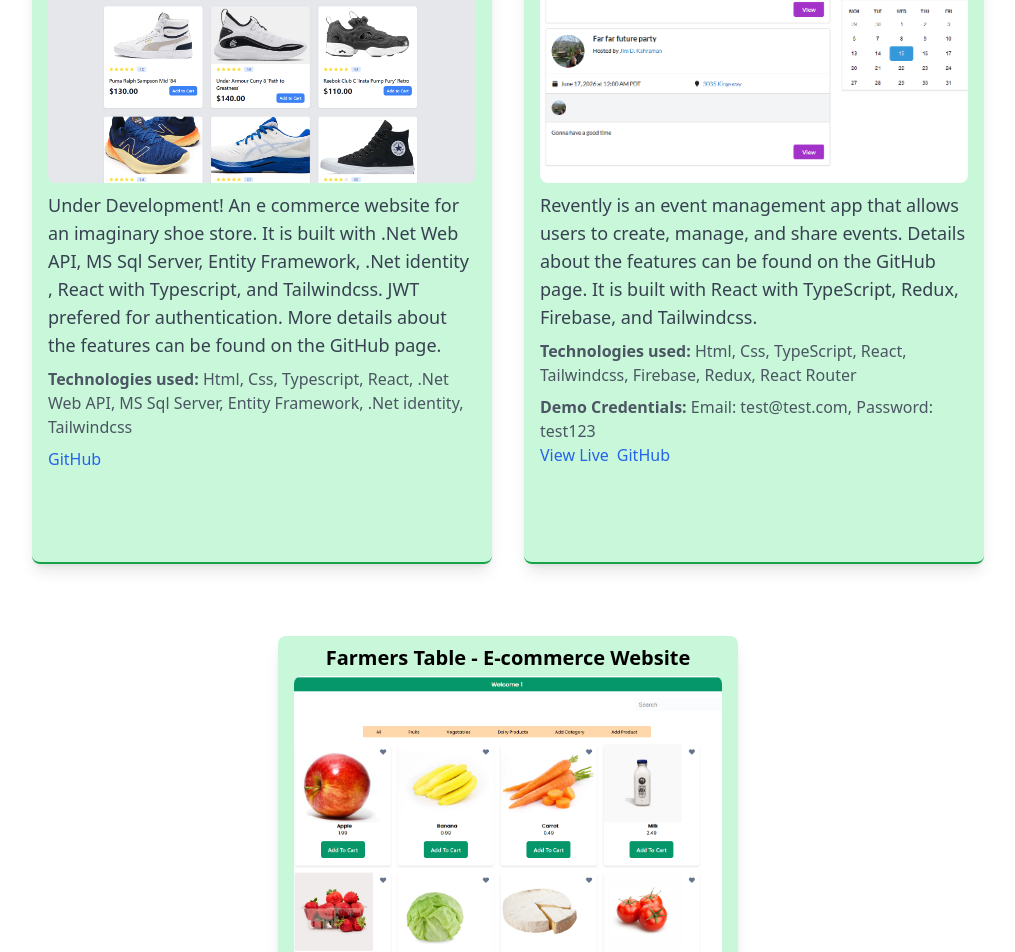
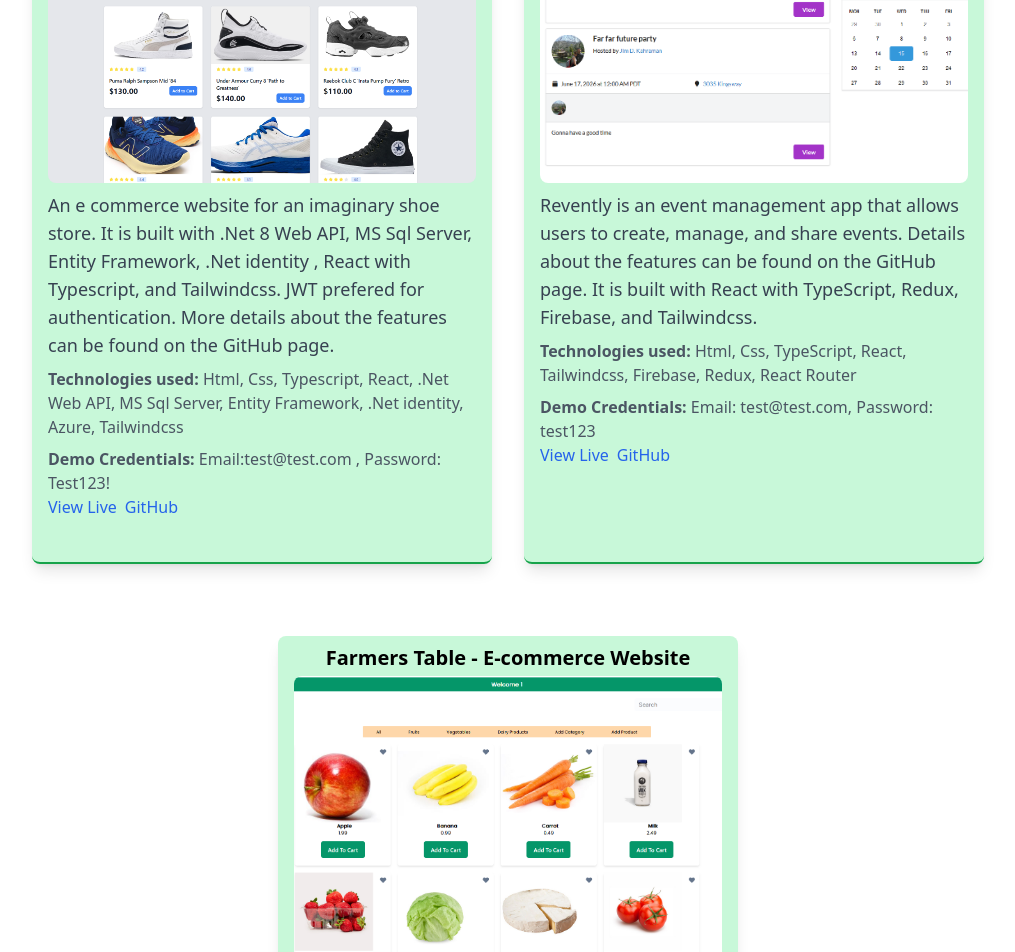
Before and after one commit to gorthar/genelbirisim, a React (Vite) app: page / in a window 1280 px wide. Shown: the part 2052-3004 px from the top of the page, without its empty margins (132-1147 px from the left). Built offline with nearby package versions, Linux system fonts and the light colour scheme.

Commit message:
chore: Update email address in Contact component, lowered bg image size, updated ecom connection

```diff
--- a/src/page-structure/Hero/Hero.jsx
+++ b/src/page-structure/Hero/Hero.jsx
@@ -1,5 +1,6 @@
 /* eslint-disable react/no-unescaped-entities */
 import Background from "../../assets/bg3.png";
+
 import resume from "../../assets/resume-DK.pdf";
 
 const Hero = () => {
--- a/src/page-structure/Info/Contact.jsx
+++ b/src/page-structure/Info/Contact.jsx
@@ -84,7 +84,11 @@ function Contact() {
           transition={{ duration: 0.5, delay: 1.6 }}
           className="flex flex-col items-center"
         >
-          <a href="mailto:dkahraman08@gmail.com">
+          <a
+            href="mailto:dkahraman08@gmail.com"
+            target="_blank"
+            rel="noreferrer"
+          >
             <img src={gmail} alt="mail" className="w-32" />
           </a>
         </motion.div>
--- a/src/page-structure/Projects/Portfolio.jsx
+++ b/src/page-structure/Projects/Portfolio.jsx
@@ -9,11 +9,13 @@ const Portfolio = () => {
       id: 1,
       title: "Footwear - E-commerce Website",
       description:
-        "Under Development! An e commerce website for an imaginary shoe store. It is built with .Net Web API, MS Sql Server, Entity Framework, .Net identity , React with Typescript, and Tailwindcss. JWT prefered for authentication. More details about the features can be found on the GitHub page.",
+        "An e commerce website for an imaginary shoe store. It is built with .Net 8 Web API, MS Sql Server, Entity Framework, .Net identity , React with Typescript, and Tailwindcss. JWT prefered for authentication. More details about the features can be found on the GitHub page.",
       technologies:
-        "Html, Css, Typescript, React, .Net Web API, MS Sql Server, Entity Framework, .Net identity, Tailwindcss",
+        "Html, Css, Typescript, React, .Net Web API, MS Sql Server, Entity Framework, .Net identity, Azure, Tailwindcss",
       githubLink: "https://github.com/gorthar/Ecommerce",
       Image: footwearImage,
+      demoCredentials: "Email:test@test.com , Password: Test123!",
+      liveLink: "https://ecomd.azurewebsites.net/",
     },
     {
       id: 3,
```
Also changed, not shown: 1 other file (tests, documents, lock files or other folders).
